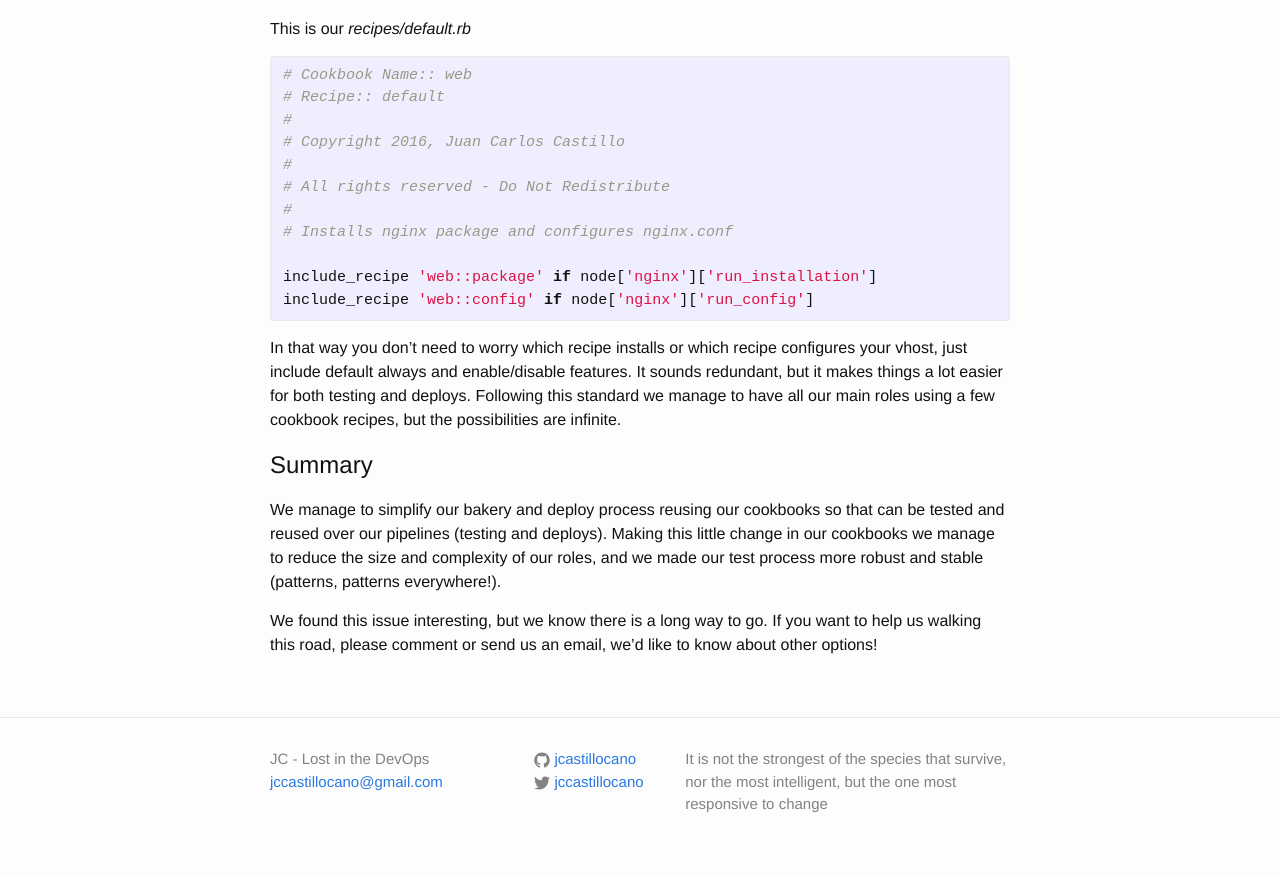
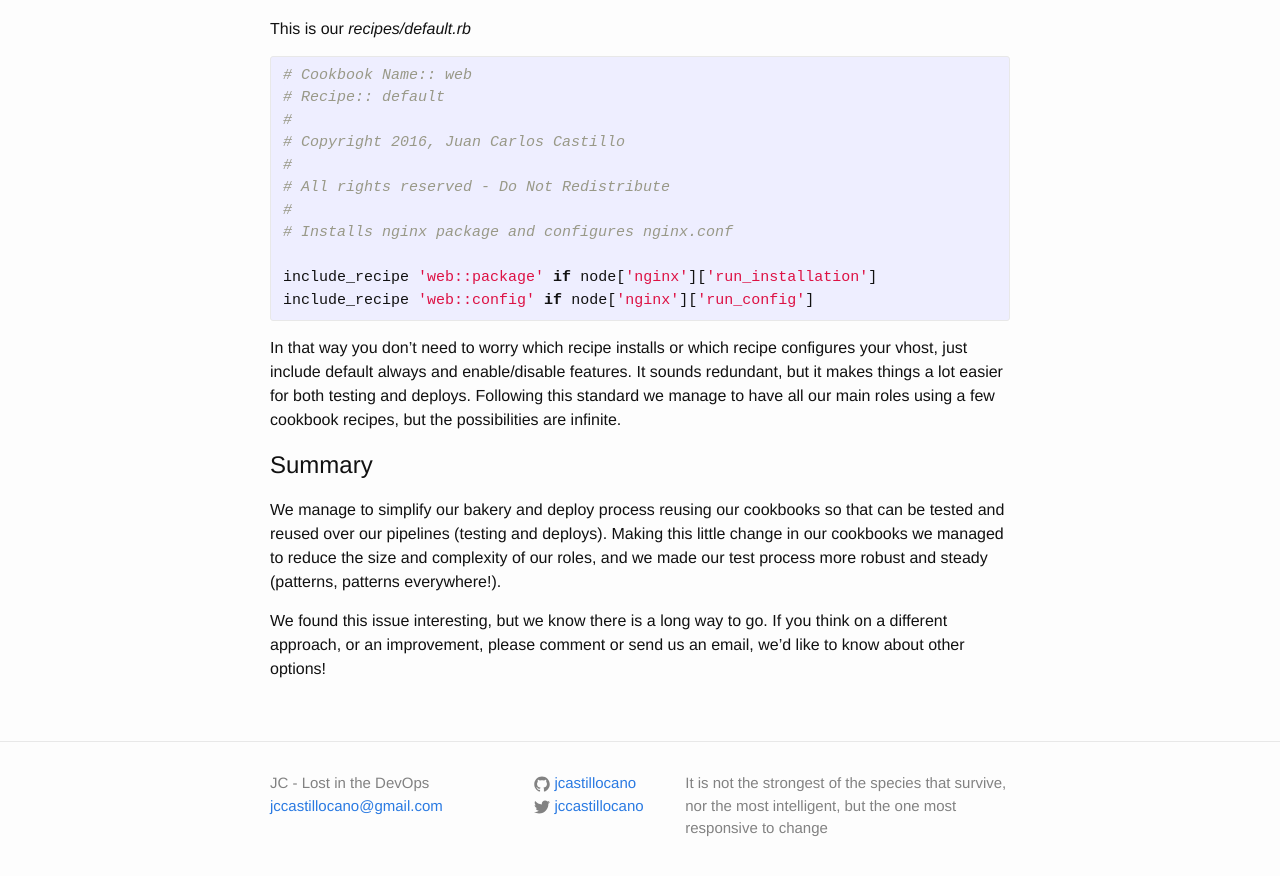
Before and after one commit to jcastillocano/jcastillocano.github.io, a Jekyll site: the page built from _posts/2016-11-30-cookbook-design.markdown, in a window 1280 px wide and 900 px high, scrolled down 1511 px. Shown: the top 876 px of the window. Built offline with Jekyll 4.4.1, drawn with Linux system fonts in a browser that asks for light colours.

Commit message:
Updated summary

```diff
--- a/_posts/2016-11-30-cookbook-design.markdown
+++ b/_posts/2016-11-30-cookbook-design.markdown
@@ -101,13 +101,13 @@
 
 We manage to simplify our bakery and deploy process reusing our
 cookbooks so that can be tested and reused over our pipelines (testing
-and deploys). Making this little change in our cookbooks we manage to
+and deploys). Making this little change in our cookbooks we managed to
 reduce the size and complexity of our roles, and we made our test
-process more robust and stable (patterns, patterns everywhere!).
+process more robust and steady (patterns, patterns everywhere!).
 
 We found this issue interesting, but we know there is a long way to go.
-If you want to help us walking this road, please comment or send us an
-email, we'd like to know about other options!
+If you think on a different approach, or an improvement, please comment
+or send us an email, we'd like to know about other options!
 
 [chef]: https://www.chef.io
 [kitchen]: https://kitchen.ci
```
